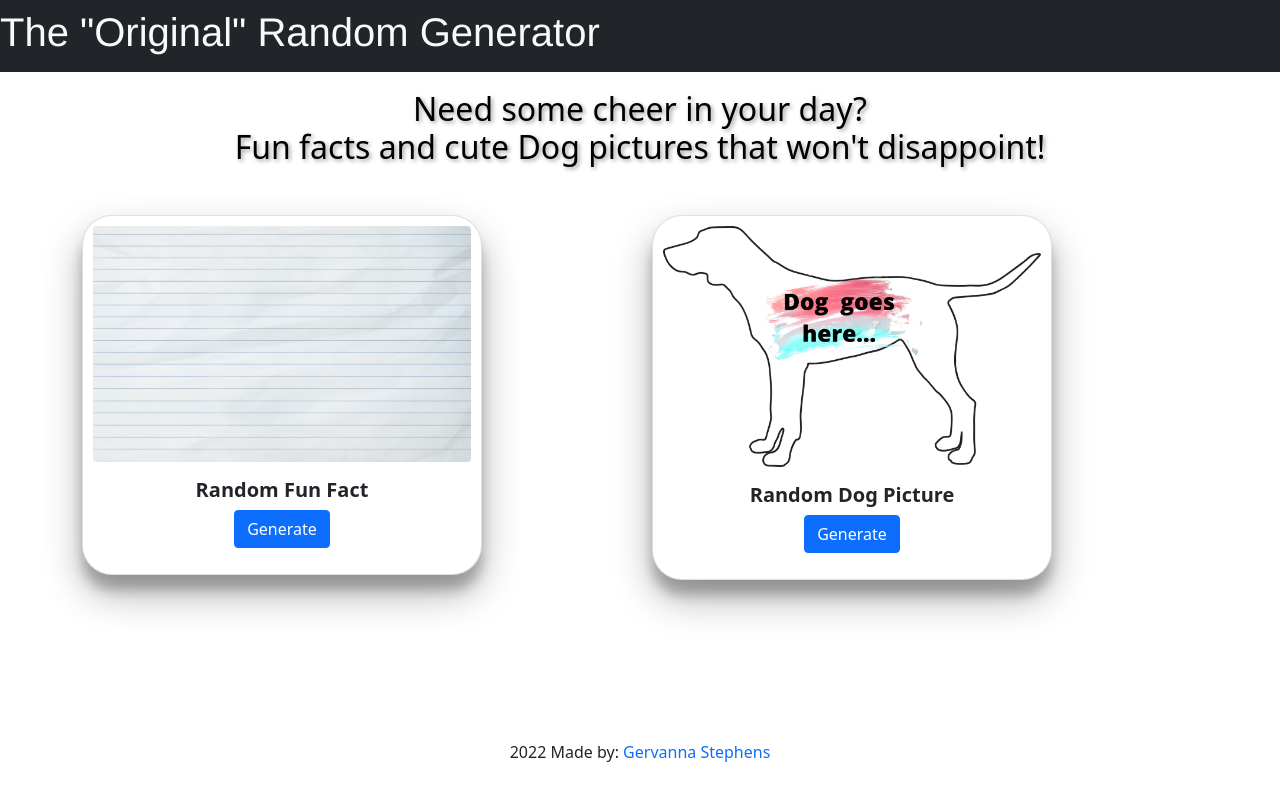
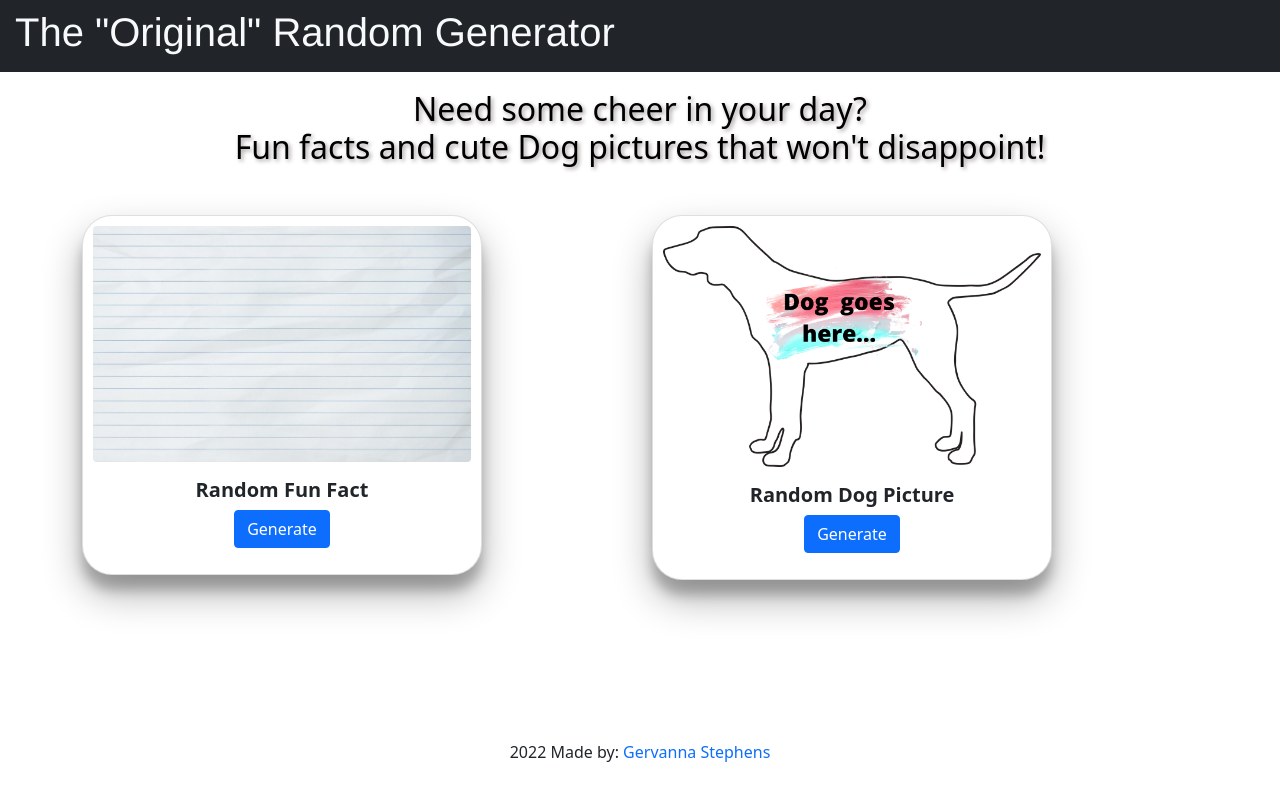
Before and after one commit to gervanna/Random-Generator, a plain HTML site: page index.html in a window 1280 px wide. Drawn offline with nearby package versions, Linux system fonts and the light colour scheme.

Commit message:
changes to centering of header

```diff
--- a/style.css
+++ b/style.css
@@ -3,6 +3,7 @@ body {
 }
 .container-fluid-nav{
     font-family: "Copperplate", Helvetica, sans-serif;
+    padding-left: 15px;
 }
 .card {
     margin-top: 20px;
@@ -55,7 +56,3 @@ a {
       font-size: 2rem;
     }
 }
-/* .intro-text:hover {
-    text-shadow: 3px 3px 5px rgba(128, 255, 255);
-    transform: scale(1.3);
-} */
```
